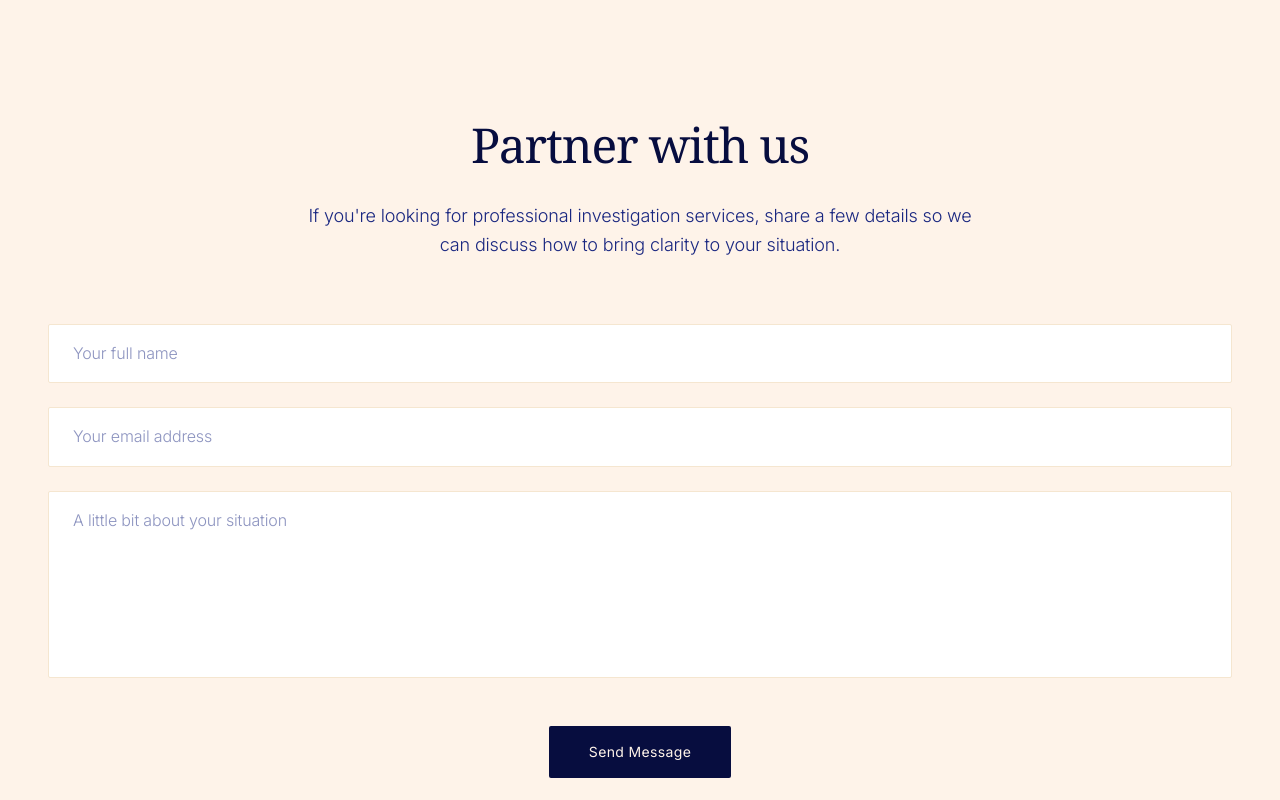
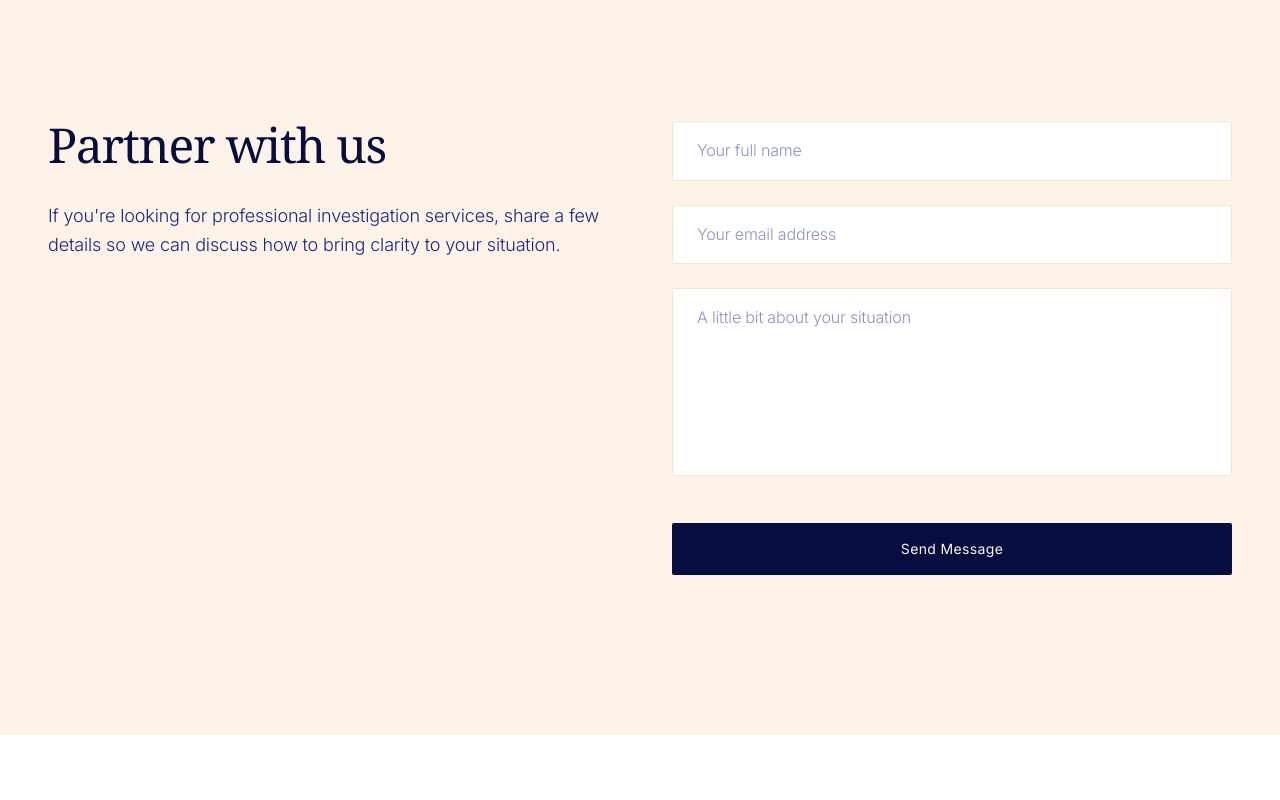
Before and after one commit to vznlabdev/MonacoPI, a Next.js app: page /contact in a window 1280 px wide. Shown: the part 600-1400 px from the top of the page. Built offline with nearby package versions, Linux system fonts and the light colour scheme.

Commit message:
update form section layouts

```diff
--- a/src/app/contact/page.tsx
+++ b/src/app/contact/page.tsx
@@ -57,19 +57,25 @@ export default function ContactPage() {
       {/* Contact Form */}
       <section className="py-32 md:py-40">
         <div className="max-w-[1920px] mx-auto px-6 lg:px-12">
-          <h2 className="text-4xl md:text-5xl font-light text-navy mb-8 text-center tracking-tight">
-            Partner with us
-          </h2>
-          <p className="text-lg text-navy-lighter font-light text-center mb-16 max-w-2xl mx-auto leading-relaxed">
-            If you're looking for professional investigation services, share a few details so we can discuss how to bring clarity to your situation.
-          </p>
-
           {submitStatus === "success" && (
-            <div className="mb-8 p-6 bg-green-50 border border-green-200 text-green-800 rounded-sm text-center font-light">
+            <div className="mb-12 p-6 bg-green-50 border border-green-200 text-green-800 rounded-sm text-center font-light">
               Thanks for reaching out! We'll get back to you as soon as possible.
             </div>
           )}
 
+          <div className="grid md:grid-cols-2 gap-16 items-start">
+            {/* Left Column - Text */}
+            <div>
+              <h2 className="text-4xl md:text-5xl font-light text-navy mb-8 tracking-tight">
+                Partner with us
+              </h2>
+              <p className="text-lg text-navy-lighter font-light leading-relaxed">
+                If you're looking for professional investigation services, share a few details so we can discuss how to bring clarity to your situation.
+              </p>
+            </div>
+
+            {/* Right Column - Form */}
+            <div>
               <form onSubmit={handleSubmit} className="space-y-6">
                 <div>
                   <input
@@ -104,16 +110,18 @@ export default function ContactPage() {
                     className="w-full px-6 py-4 bg-white border border-cream-dark text-navy placeholder-navy-lighter/50 rounded-sm focus:outline-none focus:border-navy-lighter transition-colors font-light resize-none"
                   ></textarea>
                 </div>
-            <div className="text-center pt-4">
+                <div className="pt-4">
                   <button
                     type="submit"
                     disabled={isSubmitting}
-                className="px-10 py-4 bg-navy text-cream text-sm font-normal tracking-wide hover:bg-navy-light transition-all duration-300 rounded-sm disabled:opacity-50 disabled:cursor-not-allowed"
+                    className="w-full px-10 py-4 bg-navy text-cream text-sm font-normal tracking-wide hover:bg-navy-light transition-all duration-300 rounded-sm disabled:opacity-50 disabled:cursor-not-allowed"
                   >
                     {isSubmitting ? "Sending..." : "Send Message"}
                   </button>
                 </div>
               </form>
+            </div>
+          </div>
         </div>
       </section>
 
--- a/src/app/page.tsx
+++ b/src/app/page.tsx
@@ -272,13 +272,19 @@ export default function Home() {
       {/* Partner With Us */}
       <section className="py-32 md:py-40 bg-white">
         <div className="max-w-[1920px] mx-auto px-6 lg:px-12">
-          <h2 className="text-4xl md:text-5xl font-light text-navy mb-8 text-center tracking-tight">
+          <div className="grid md:grid-cols-2 gap-16 items-start">
+            {/* Left Column - Text */}
+            <div>
+              <h2 className="text-4xl md:text-5xl font-light text-navy mb-8 tracking-tight">
                 Partner with us
               </h2>
-          <p className="text-lg text-navy-lighter font-light text-center mb-16 max-w-2xl mx-auto leading-relaxed">
+              <p className="text-lg text-navy-lighter font-light leading-relaxed">
                 If you're looking for professional investigation services, share a few details so we can discuss how to bring clarity to your situation.
               </p>
+            </div>
 
+            {/* Right Column - Form */}
+            <div>
               <form className="space-y-6">
                 <div>
                   <input
@@ -301,16 +307,18 @@ export default function Home() {
                     className="w-full px-6 py-4 bg-white border border-cream-dark text-navy placeholder-navy-lighter/50 rounded-sm focus:outline-none focus:border-navy-lighter transition-colors font-light resize-none"
                   ></textarea>
                 </div>
-            <div className="text-center pt-4">
+                <div className="pt-4">
                   <button
                     type="submit"
-                className="px-10 py-4 bg-navy text-cream text-sm font-normal tracking-wide hover:bg-navy-light transition-all duration-300 rounded-sm"
+                    className="w-full px-10 py-4 bg-navy text-cream text-sm font-normal tracking-wide hover:bg-navy-light transition-all duration-300 rounded-sm"
                   >
                     Send Message
                   </button>
                 </div>
               </form>
             </div>
+          </div>
+        </div>
       </section>
     </div>
   );
--- /dev/null
+++ b/src/components/LayoutContent.tsx
@@ -0,0 +1,22 @@
+"use client";
+
+import { usePathname } from "next/navigation";
+import Navigation from "@/components/Navigation";
+import Footer from "@/components/Footer";
+
+export default function LayoutContent({
+  children,
+}: {
+  children: React.ReactNode;
+}) {
+  const pathname = usePathname();
+  const isHomePage = pathname === '/';
+
+  return (
+    <>
+      {!isHomePage && <Navigation />}
+      <main className="flex-grow">{children}</main>
+      <Footer />
+    </>
+  );
+}
```
Also changed, not shown: 1 other file (tests, documents, lock files or other folders). Lines whose indentation alone changed are shown as unchanged.
